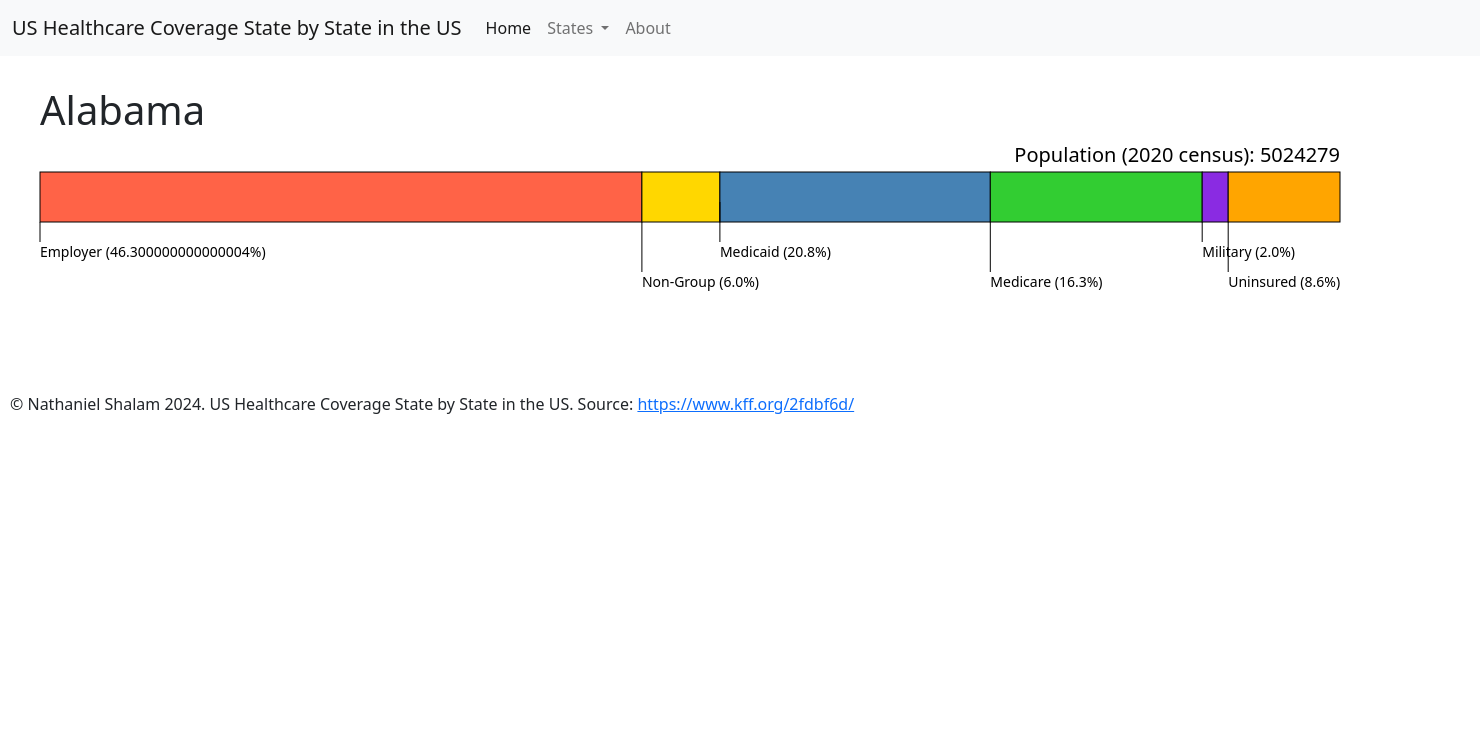
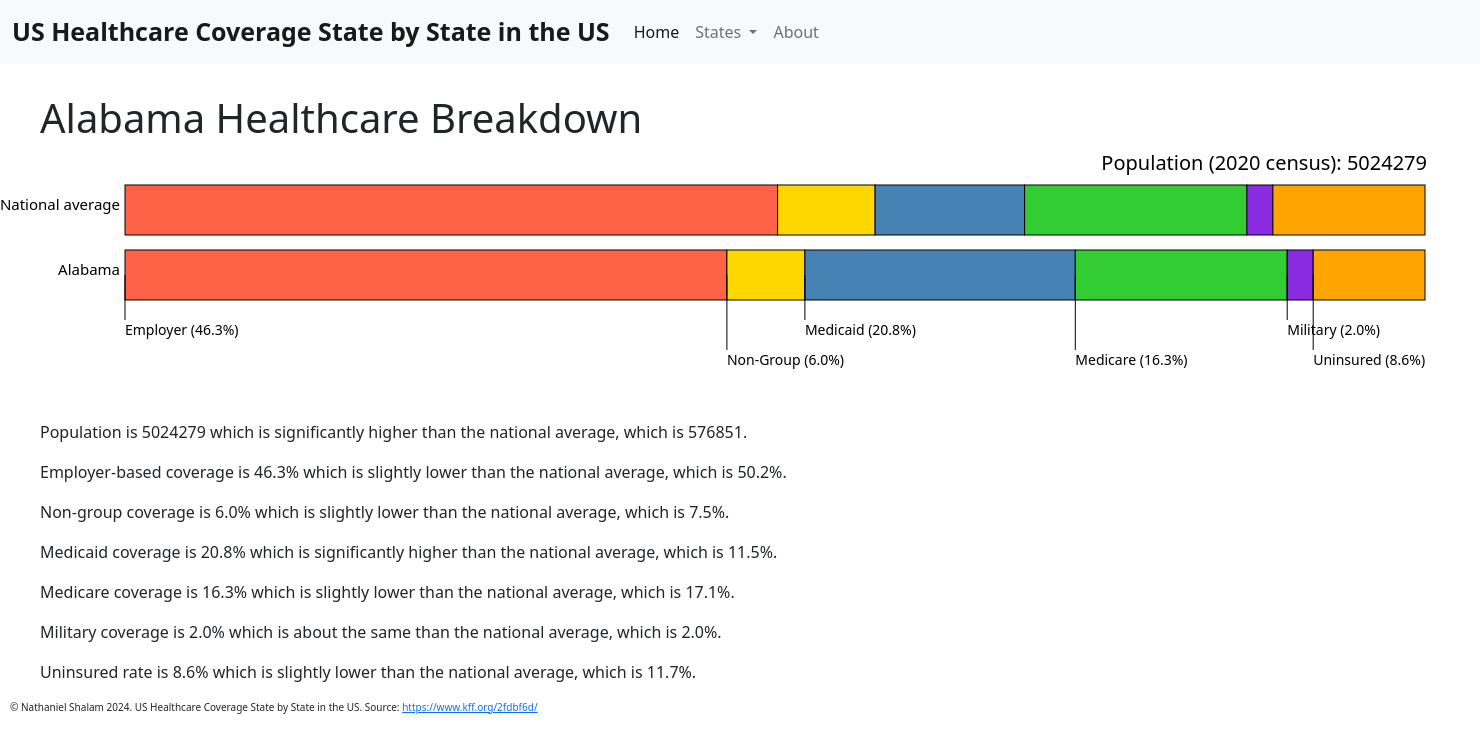
Before and after one commit to nshalam/Healthcare, a Flask app: page /state?name=Alabama in a window 1480 px wide. Shown: the top 753 px of the page. Run offline with Flask 3, Linux system fonts and the light colour scheme.

Commit message:
Project Progress

```diff
--- a/server.py
+++ b/server.py
@@ -40,9 +40,12 @@ def state():
     f.close()
 
     states = set()
-    employer = nongroup = medicaid = medicare = military = uninsured = None
+
+    employer_avg = nongroup_avg = population_avg =medicare_avg =medicaid_avg =uninsured_avg = military_avg = float()
+    employer = nongroup = medicaid = medicare = military = uninsured =population = float()
 
     for state in data:
+
         states.add(state['Location'])
         if state['Location'].lower() == location.lower():
             employer = state['Employer']
@@ -53,8 +56,16 @@ def state():
             uninsured = state['Uninsured']
             population = state ['Population']
 
+    employer_avg += float(state['Employer'])
+    nongroup_avg += float(state['Non-Group'])
+    medicaid_avg += float(state['Medicaid'])
+    medicare_avg += float(state['Medicare'])
+    military_avg += float(state['Military'])
+    uninsured_avg += float(state['Uninsured'])
+    population_avg += int(state['Population'])
 
-    return render_template('state.html', state=location, population=int(population), employer=float(employer), nongroup=float(nongroup), medicaid=float(medicaid), medicare=float(medicare), military=float(military), uninsured=float(uninsured), data=data, states=sorted(states))
+
+    return render_template('state.html', state=location, population_avg=int(population_avg), population=int(population), employer=round(float(employer) * 100, 2),nongroup=round(float(nongroup) * 100, 2),medicaid=round(float(medicaid) * 100, 2),medicare=round(float(medicare) * 100, 2),military=round(float(military) * 100, 2),uninsured=round(float(uninsured) * 100, 2),employer_avg=round(float(employer_avg) * 100, 2),nongroup_avg=round(float(nongroup_avg) * 100, 2),medicaid_avg=round(float(medicaid_avg) * 100, 2),medicare_avg=round(float(medicare_avg) * 100, 2),military_avg=round(float(military_avg) * 100, 2),uninsured_avg=round(float(uninsured_avg) * 100, 2),data=data, states=sorted(states))
 
 def navbar():
     location = request.args.get('name')
--- a/templates/about.html
+++ b/templates/about.html
@@ -14,10 +14,10 @@
 
         <p>To create my data pipeline, I followed these steps:</p>
         <ol>
-            <li><strong>Load CSV Data:</strong> Open and read the CSV file located at <a href="/data/refined_data.csv">data/refined_data.csv</a>.</li>
+            <li><strong>Load CSV Data:</strong> Open and read the CSV file located <a href="/data/refined_data.csv">here</a>.</li>
             <li><strong>Extract Headers:</strong> Retrieve the first row from the CSV to use as keys for creating dictionaries.</li>
             <li><strong>Transform Data:</strong> For each subsequent row, map the data to the headers, forming a dictionary for each row.</li>
-            <li><strong>Save to JSON:</strong> Compile all the dictionaries into a list and write this list to a new file, <a href="/data/refined_data.json">data/refined_data.json</a>, in a structured JSON format.</li>
+            <li><strong>Save to JSON:</strong> Compile all the dictionaries into a list and write this list to <a href="/data/refined_data.json">a new file</a> in a structured JSON format.</li>
             <li><strong>Close Files:</strong> Ensure all file operations are properly closed after reading and writing data.</li>
         </ol>
 
@@ -28,6 +28,7 @@
             <li><strong>Medicare:</strong> A federal system of health insurance for people over 65 years of age and for certain younger people with disabilities.</li>
             <li><strong>Employer:</strong> Refers to health insurance coverage provided by an individual's employer, typically as part of employee benefits.</li>
             <li><strong>Military:</strong> Health care coverage provided by military services, which includes the Department of Defense's TRICARE and care from Veterans Health Administration.</li>
+            <li><strong>Non-group:</strong> Refers to health coverage that individuals purchase directly from an insurance company rather than through an employer or government program.</li>
         </ul>
 
         <h3>Prototypes:</h3>
--- a/templates/footer.html
+++ b/templates/footer.html
@@ -9,5 +9,5 @@
 
 </head>
 <body>
-<p style="margin-left:10px"> © Nathaniel Shalam 2024. US Healthcare Coverage State by State in the US. Source: <a href="https://www.kff.org/2fdbf6d/"> https://www.kff.org/2fdbf6d/ </a></p>
+<p style="margin-left:10px; font-size: 10px"> © Nathaniel Shalam 2024. US Healthcare Coverage State by State in the US. Source: <a href="https://www.kff.org/2fdbf6d/"> https://www.kff.org/2fdbf6d/ </a></p>
 </body>
--- a/templates/navbar.html
+++ b/templates/navbar.html
@@ -8,7 +8,7 @@
 
 <nav class="navbar navbar-expand-lg navbar-light bg-light">
     <div class="container-fluid">
-        <a class="navbar-brand" href="/">US Healthcare Coverage State by State in the US</a>
+        <a class="navbar-brand" style="font-size:25px;font-weight: bold;" href="/">US Healthcare Coverage State by State in the US</a>
         <button class="navbar-toggler" type="button" data-bs-toggle="collapse" data-bs-target="#navbarNav" aria-controls="navbarNav" aria-expanded="false" aria-label="Toggle navigation">
             <span class="navbar-toggler-icon"></span>
         </button>
--- a/templates/state.html
+++ b/templates/state.html
@@ -3,16 +3,23 @@
 <head>
     <meta charset="UTF-8">
     <meta name="viewport" content="width=device-width, initial-scale=1.0">
-    <title>US Healthcare</title>
+    <title>US Healthcare - {{ state }}</title>
     <link href="https://cdn.jsdelivr.net/npm/bootstrap@5.1.3/dist/css/bootstrap.min.css" rel="stylesheet">
     <script src="https://cdn.jsdelivr.net/npm/bootstrap@5.1.3/dist/js/bootstrap.bundle.min.js"></script>
-
 </head>
-
 <body>
 {% include 'navbar.html' %}
-<h1 style="margin-left:40px; margin-top:30px">{{state}} </h1>
+<h1 style="margin-left:40px; margin-top:30px">{{ state }} Healthcare Breakdown</h1>
 {% include 'Pie.svg' %}
+<div style="margin-left:40px; margin-top:20px">
+    <p>Population is {{ population }} which is {% if population - population_avg > 500000 %}significantly higher{% elif population - population_avg > 0 %}slightly higher{% elif population - population_avg < -500000 %}significantly lower{% elif population - population_avg < 0 %}slightly lower{% else %}about the same{% endif %} than the national average, which is {{ population_avg }}.</p>
+    <p>Employer-based coverage is {{ employer }}% which is {% if employer - employer_avg > 5 %}significantly higher{% elif employer - employer_avg > 0 %}slightly higher{% elif employer - employer_avg < -5 %}significantly lower{% elif employer - employer_avg < 0 %}slightly lower{% else %}about the same{% endif %} than the national average, which is {{ employer_avg }}%.</p>
+    <p>Non-group coverage is {{ nongroup }}% which is {% if nongroup - nongroup_avg > 5 %}significantly higher{% elif nongroup - nongroup_avg > 0 %}slightly higher{% elif nongroup - nongroup_avg < -5 %}significantly lower{% elif nongroup - nongroup_avg < 0 %}slightly lower{% else %}about the same{% endif %} than the national average, which is {{ nongroup_avg }}%.</p>
+    <p>Medicaid coverage is {{ medicaid }}% which is {% if medicaid - medicaid_avg > 5 %}significantly higher{% elif medicaid - medicaid_avg > 0 %}slightly higher{% elif medicaid - medicaid_avg < -5 %}significantly lower{% elif medicaid - medicaid_avg < 0 %}slightly lower{% else %}about the same{% endif %} than the national average, which is {{ medicaid_avg }}%.</p>
+    <p>Medicare coverage is {{ medicare }}% which is {% if medicare - medicare_avg > 5 %}significantly higher{% elif medicare - medicare_avg > 0 %}slightly higher{% elif medicare - medicare_avg < -5 %}significantly lower{% elif medicare - medicare_avg < 0 %}slightly lower{% else %}about the same{% endif %} than the national average, which is {{ medicare_avg }}%.</p>
+    <p>Military coverage is {{ military }}% which is {% if military - military_avg > 5 %}significantly higher{% elif military - military_avg > 0 %}slightly higher{% elif military - military_avg < -5 %}significantly lower{% elif military - military_avg < 0 %}slightly lower{% else %}about the same{% endif %} than the national average, which is {{ military_avg }}%.</p>
+    <p>Uninsured rate is {{ uninsured }}% which is {% if uninsured - uninsured_avg > 5 %}significantly higher{% elif uninsured - uninsured_avg > 0 %}slightly higher{% elif uninsured - uninsured_avg < -5 %}significantly lower{% elif uninsured - uninsured_avg < 0 %}slightly lower{% else %}about the same{% endif %} than the national average, which is {{ uninsured_avg }}%.</p>
+</div>
 {% include 'footer.html' %}
 </body>
 </html>
```
Also changed, not shown: templates/Index.html (+17 -0 lines), templates/Pie.svg, templates/US.svg.
